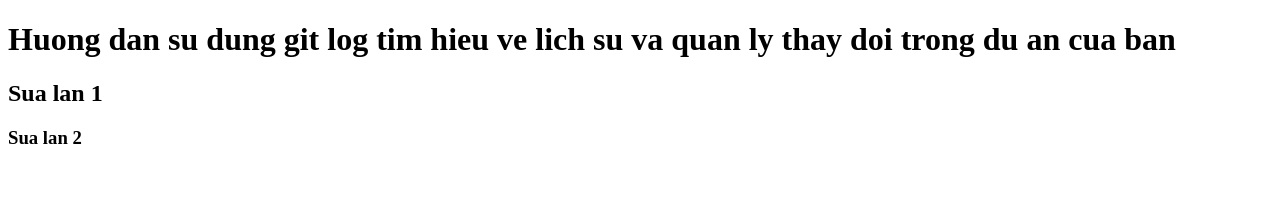
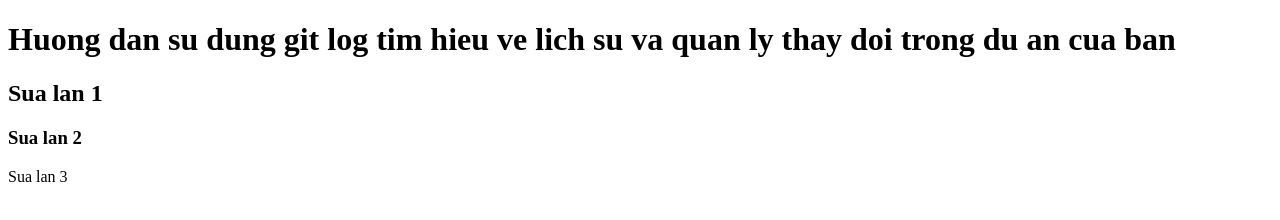
Before and after one commit to NguyenHoangGwyneth/Nguyenhochtmlcss_6, a plain HTML site: page index.html in a window 1280 px wide. Drawn offline with Linux system fonts and the light colour scheme.

Commit message:
Sua lan 3

```diff
--- a/index.html
+++ b/index.html
@@ -12,5 +12,6 @@
     </h1>
     <h2>Sua lan 1</h2>
     <h3>Sua lan 2</h3>
+    <p>Sua lan 3</p>
   </body>
 </html>
```
